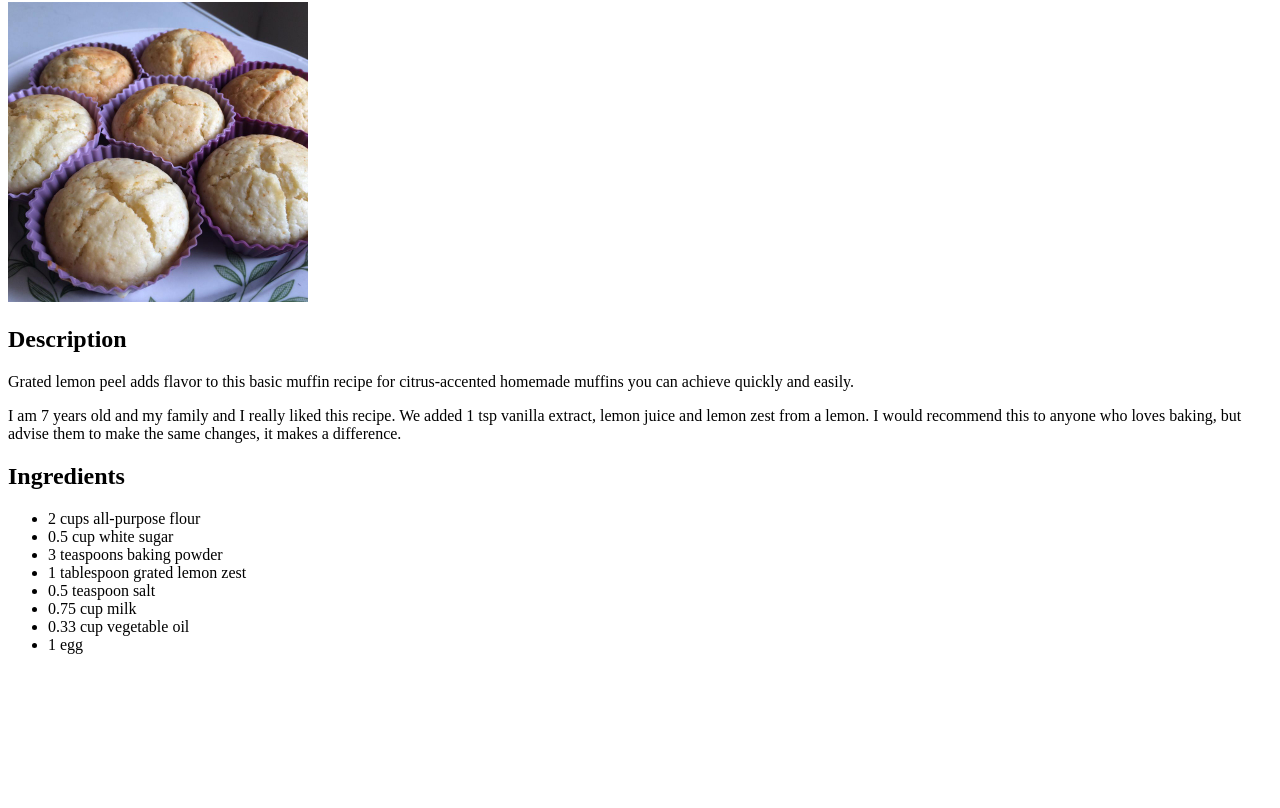
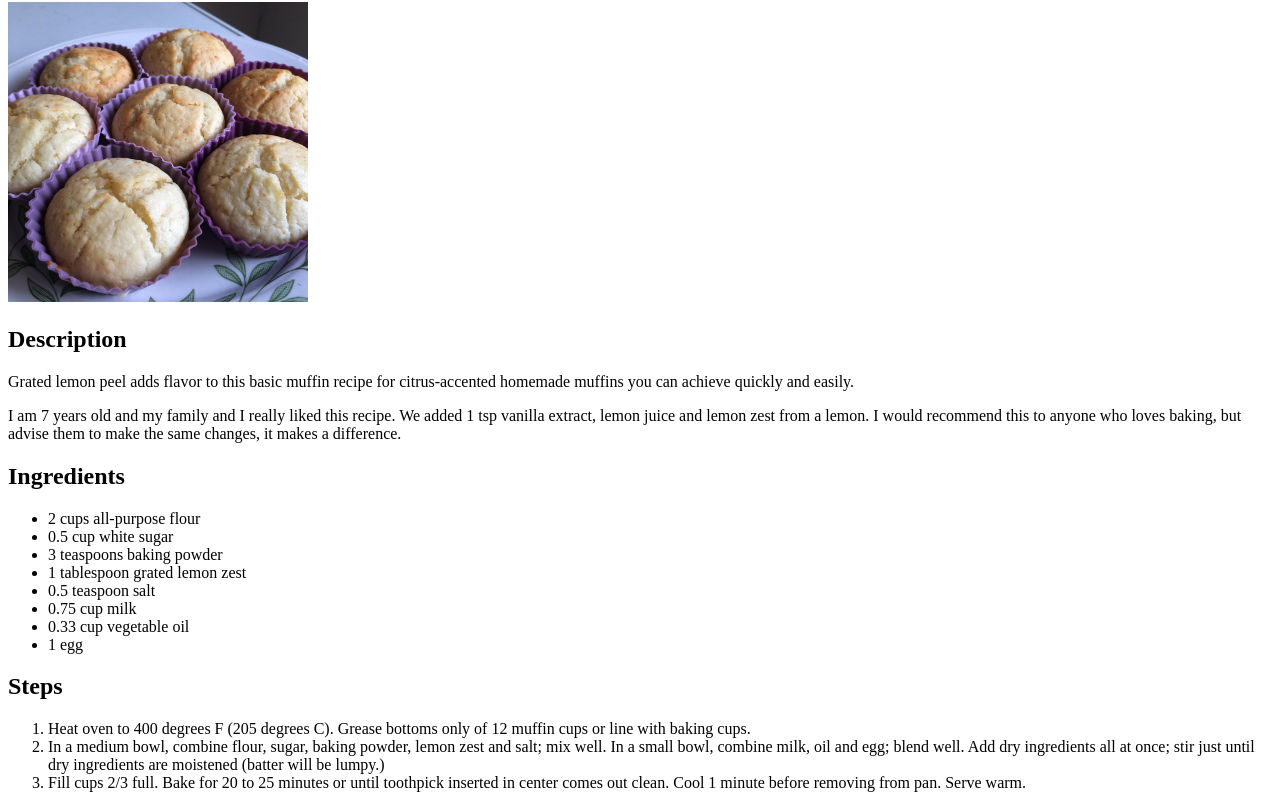
Before and after one commit to MarcusCalgar/odin-recipes, a plain HTML site: page recipes/lemon-muffin.html in a window 1280 px wide. Shown: the part 78-886 px from the top of the page. Before the commit the page ends 800 px from the top, so only its background shows below. Drawn offline with Linux system fonts and the light colour scheme.

Commit message:
Add steps to lemon muffin

```diff
--- a/recipes/lemon-muffin.html
+++ b/recipes/lemon-muffin.html
@@ -24,5 +24,11 @@
         <li>0.33 cup vegetable oil</li>
         <li>1 egg</li>
     </ul>
+    <h2>Steps</h2>
+    <ol>
+        <li>Heat oven to 400 degrees F (205 degrees C). Grease bottoms only of 12 muffin cups or line with baking cups.</li>
+        <li>In a medium bowl, combine flour, sugar, baking powder, lemon zest and salt; mix well. In a small bowl, combine milk, oil and egg; blend well. Add dry ingredients all at once; stir just until dry ingredients are moistened (batter will be lumpy.)</li>
+        <li>Fill cups 2/3 full. Bake for 20 to 25 minutes or until toothpick inserted in center comes out clean. Cool 1 minute before removing from pan. Serve warm.</li>
+    </ol>
 </body>
 </html>
```
Also changed, not shown: index.html (+3 -2 lines).
